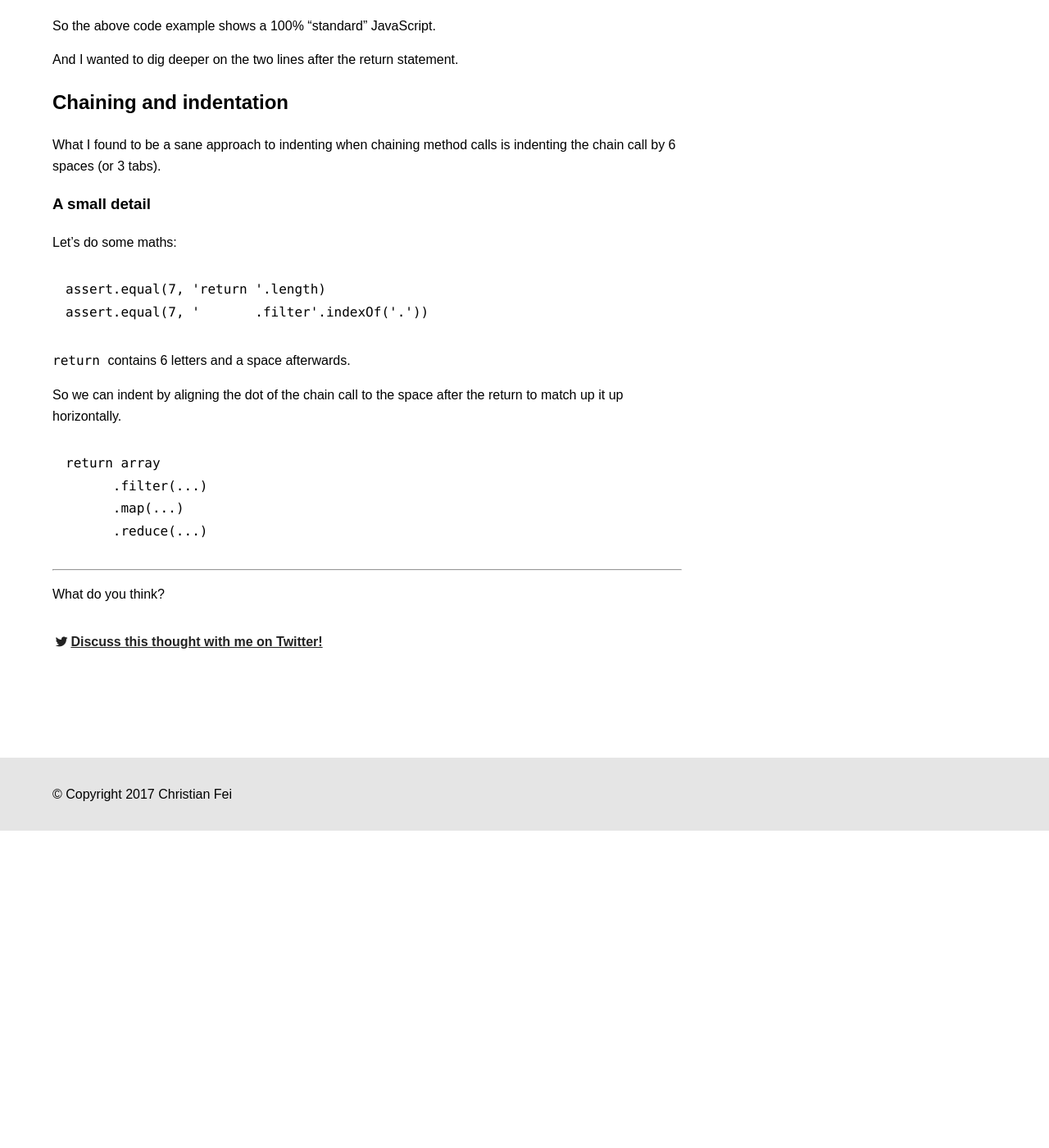
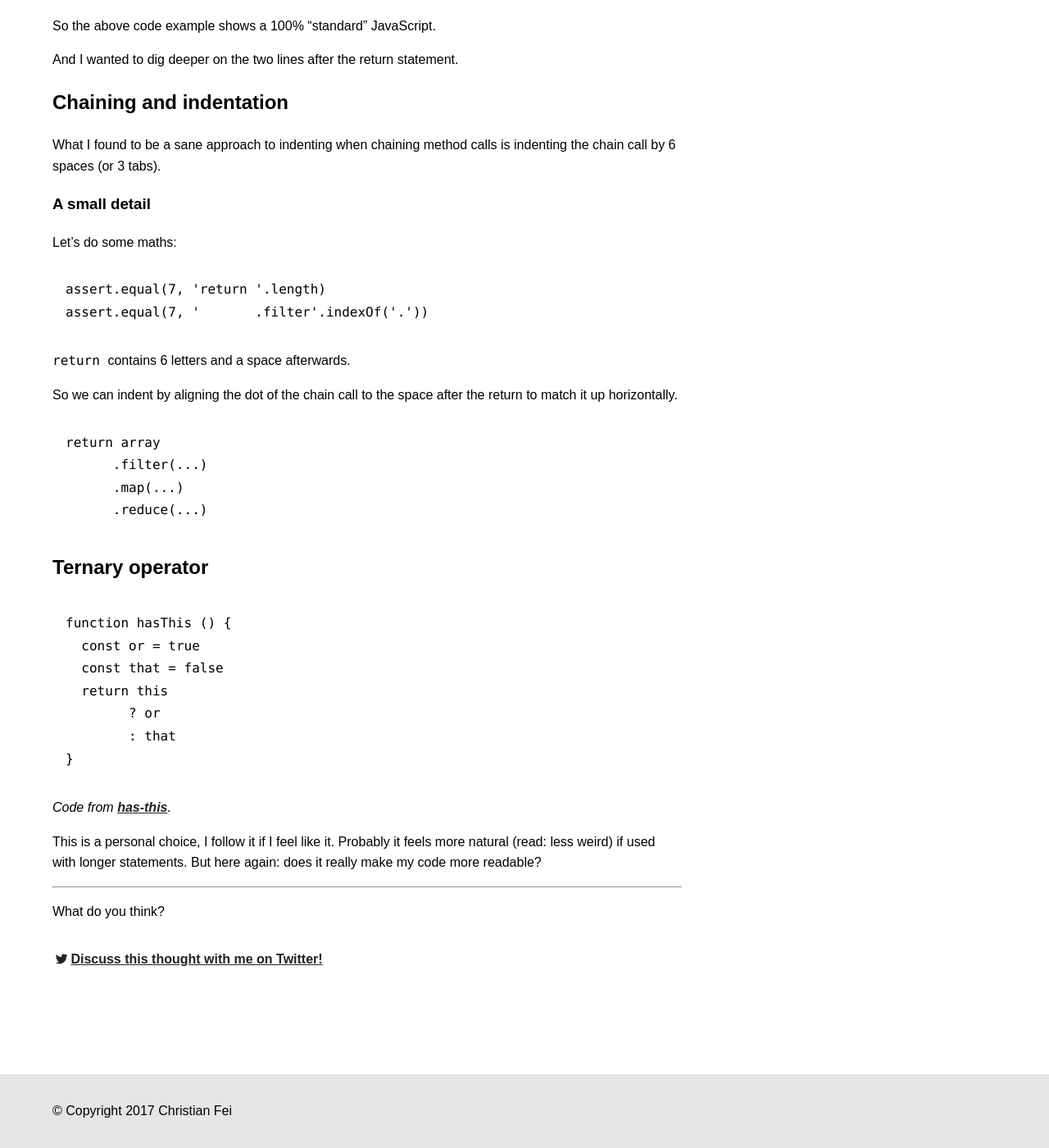
Before and after one commit to christian-fei/christian-fei.github.io-pandoc, a Jekyll site: the page built from _posts/2017-02-22-Chaining-and-indentation-after-the-return-statement.md, in a window 1280 px wide and 1400 px high, scrolled down 794 px. Shown: the whole window at 82% size. Built offline with Jekyll 4.4.1, drawn with Linux system fonts in a browser that asks for light colours; before the commit the page ends 1807 px from its top, so only the background shows below that.

Commit message:
update post and fix typo

````diff
--- a/_posts/2017-02-22-Chaining-and-indentation-after-the-return-statement.md
+++ b/_posts/2017-02-22-Chaining-and-indentation-after-the-return-statement.md
@@ -40,7 +40,7 @@ assert.equal(7, '       .filter'.indexOf('.'))
 
 `return ` contains 6 letters and a space afterwards.
 
-So we can indent by aligning the dot of the chain call to the space after the return to match up it up horizontally.
+So we can indent by aligning the dot of the chain call to the space after the return to match it up horizontally.
 
 ```javascript
 return array
@@ -49,6 +49,21 @@ return array
       .reduce(...)
 ```
 
+## Ternary operator
+
+```javascript
+function hasThis () {
+  const or = true
+  const that = false
+  return this
+        ? or
+        : that
+}
+```
+*Code from [has-this](https://github.com/christian-fei/has-this/blob/master/index.js#L3).*
+
+This is a personal choice, I follow it if I feel like it. Probably it feels more natural (read: less weird) if used with longer statements. But here again: does it really make my code more readable?
+
 ---
 
 What do you think?
````
